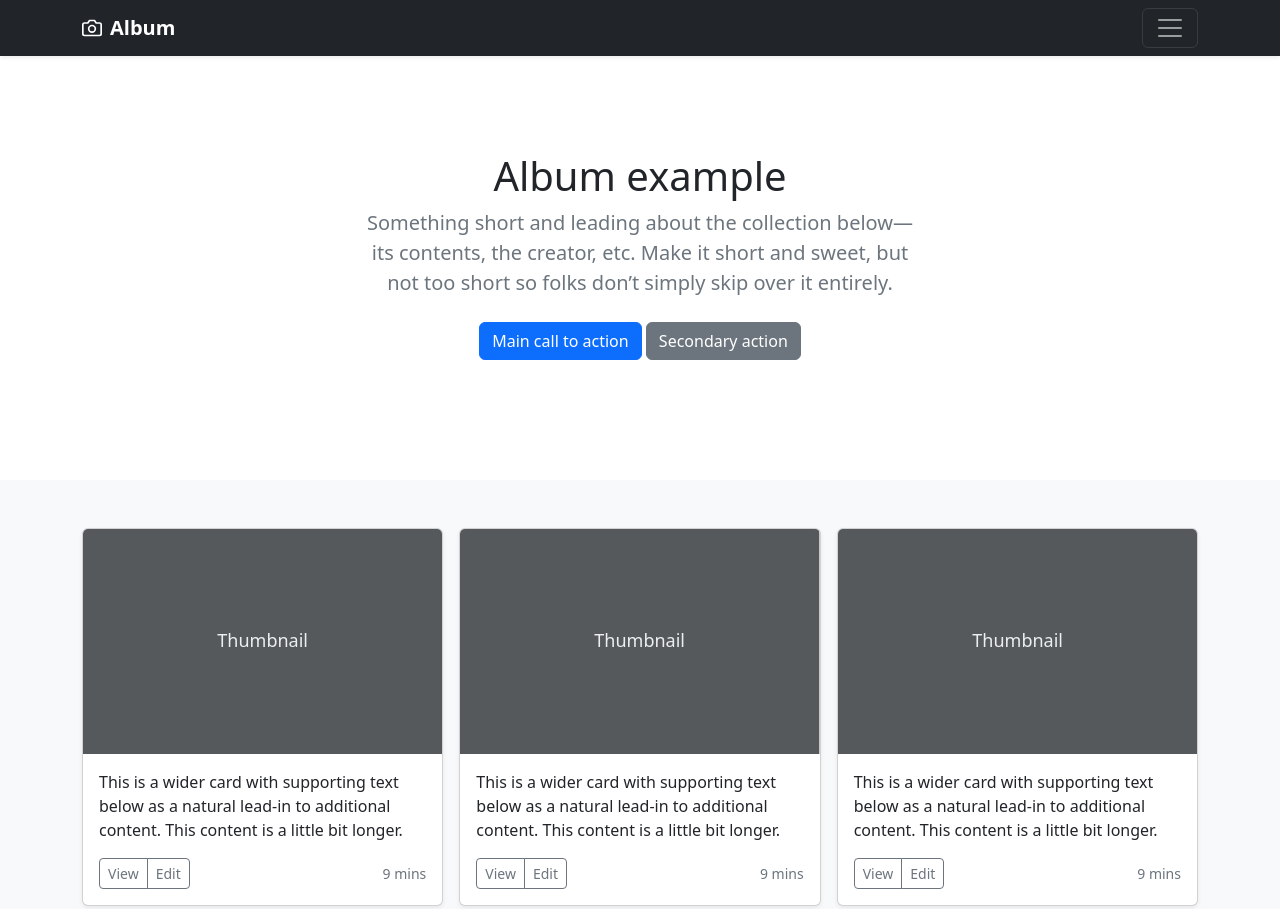
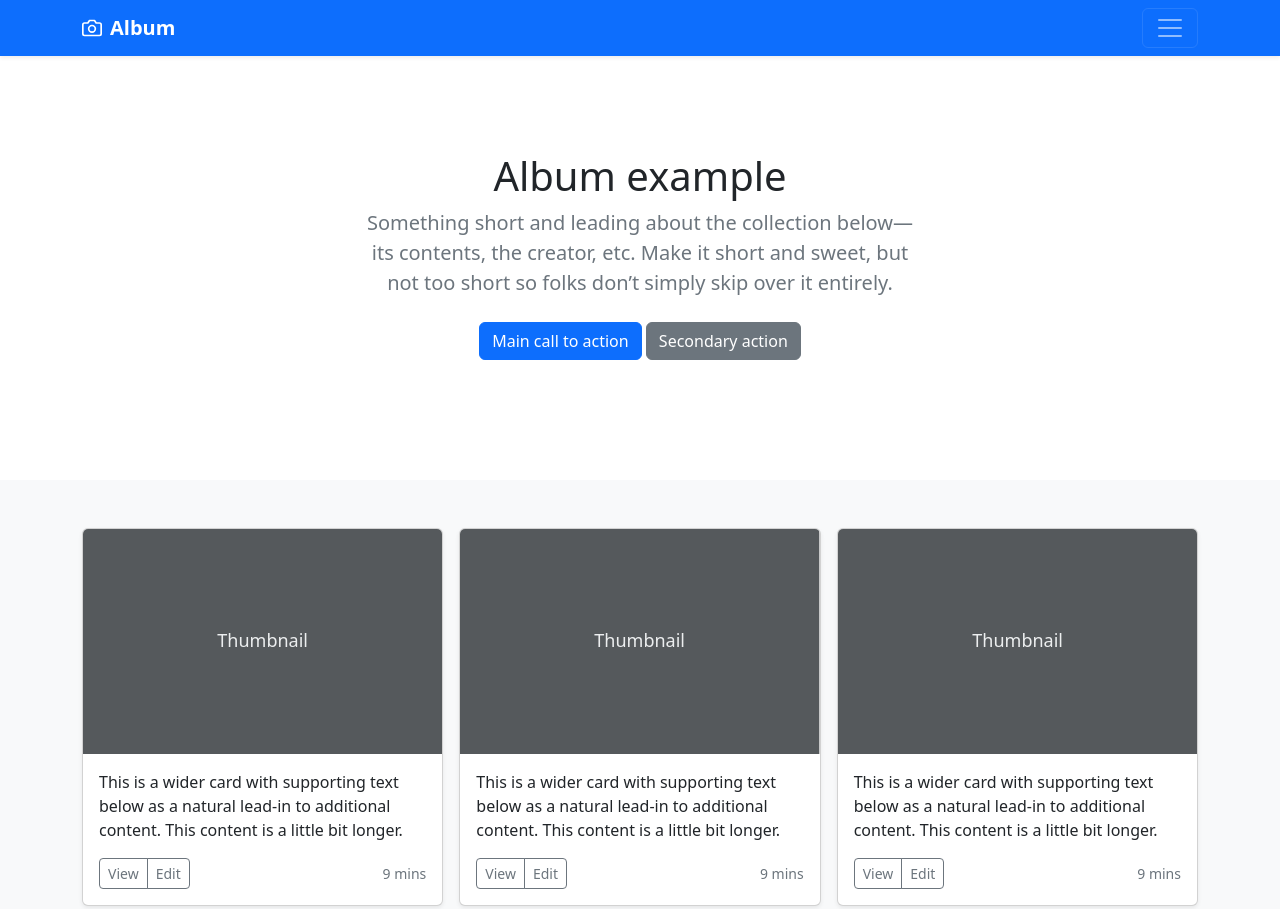
Before and after one commit to yuktapatil10/demo, a plain HTML site: page index.html in a window 1280 px wide. Shown: the top 909 px of the page. Drawn offline with nearby package versions, Linux system fonts and the light colour scheme.

Commit message:
initial commit

```diff
--- a/index.html
+++ b/index.html
@@ -94,7 +94,7 @@
                 </div>
             </div>
         </div>
-        <div class="navbar navbar-dark bg-dark shadow-sm">
+        <div class="navbar navbar-dark bg-primary navbar-dark shadow-sm">
             <div class="container">
                 <a href="#" class="navbar-brand d-flex align-items-center">
                     <svg xmlns="http://www.w3.org/2000/svg" width="20" height="20" fill="none" stroke="currentColor"
```
